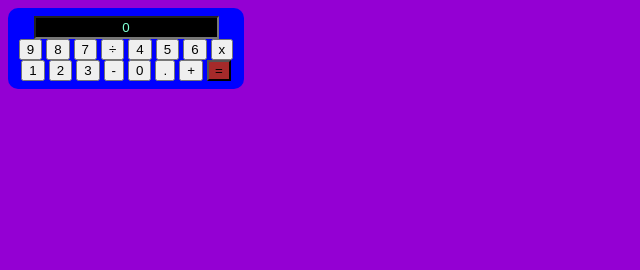
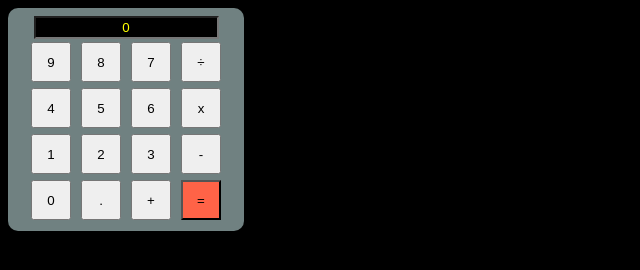
Before and after one commit to isabelarmo/2f3t, a plain HTML site: page index.html in a window 1280 px wide. Shown: the whole page, without its empty margins (0-640 px from the left). Drawn offline with Linux system fonts and the light colour scheme.

Commit message:
Add files via upload

```diff
--- a/css/estilo.css
+++ b/css/estilo.css
@@ -1,30 +1,29 @@
-body{
-    background-color: darkviolet;
-    color:white;
+body {
+    background-color: rgb(0, 0, 0);
+    color: white;
 }
-.calculadora{
-    background-color: blue;
+.calculadora {
+    background-color: rgb(112, 129, 129);
     padding: 8px;
     width: 220px;
     text-align: center;
     border-radius: 10px;
 }
-.display_calc{
-    background-color:transparent;
+.display_calc {
+    background-color: transparent;
     text-align: center;
 }
-#resultado{
+#resultado {
     padding: 2px;
     background-color: black;
-    color: aquamarine;
+    color: yellow;
     text-align: center;
 }
-.button{
+button {
     width: 40px;
     height: 40px;
     margin: 3px;
-
 }
-#btn_igual{
-    background-color: brown;
+#btn_igual {
+    background-color: tomato;
 }
```
